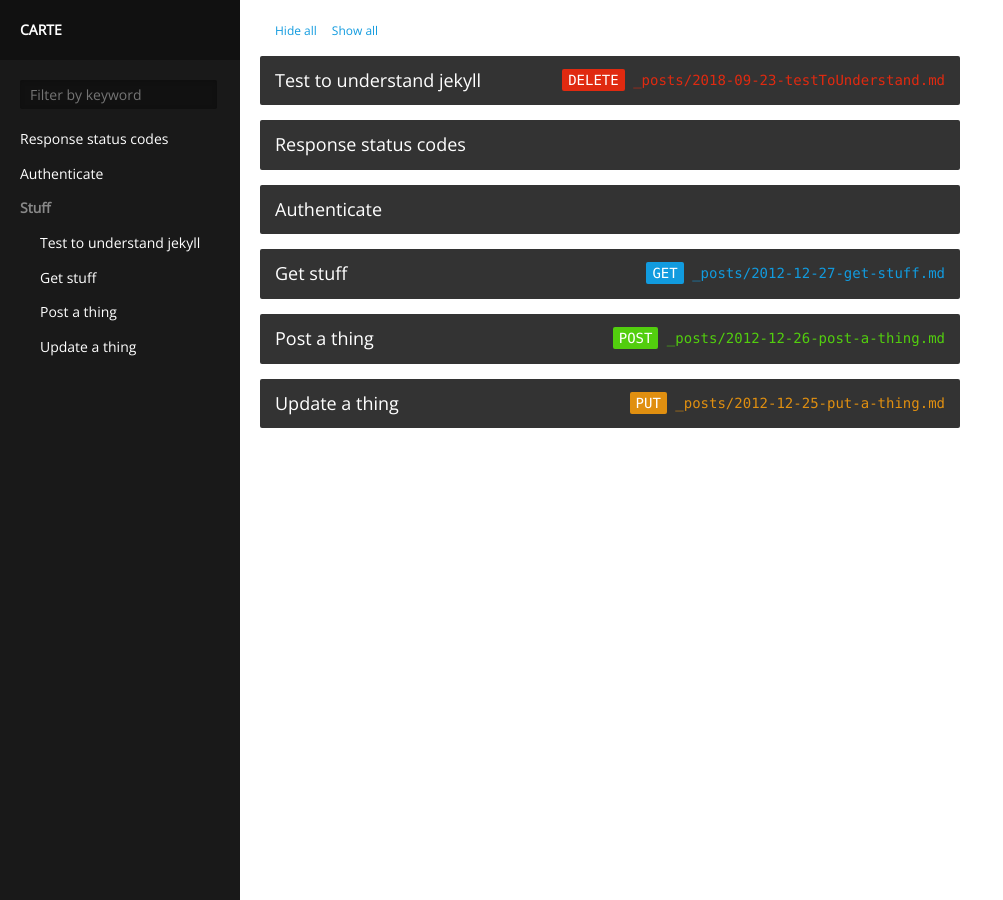
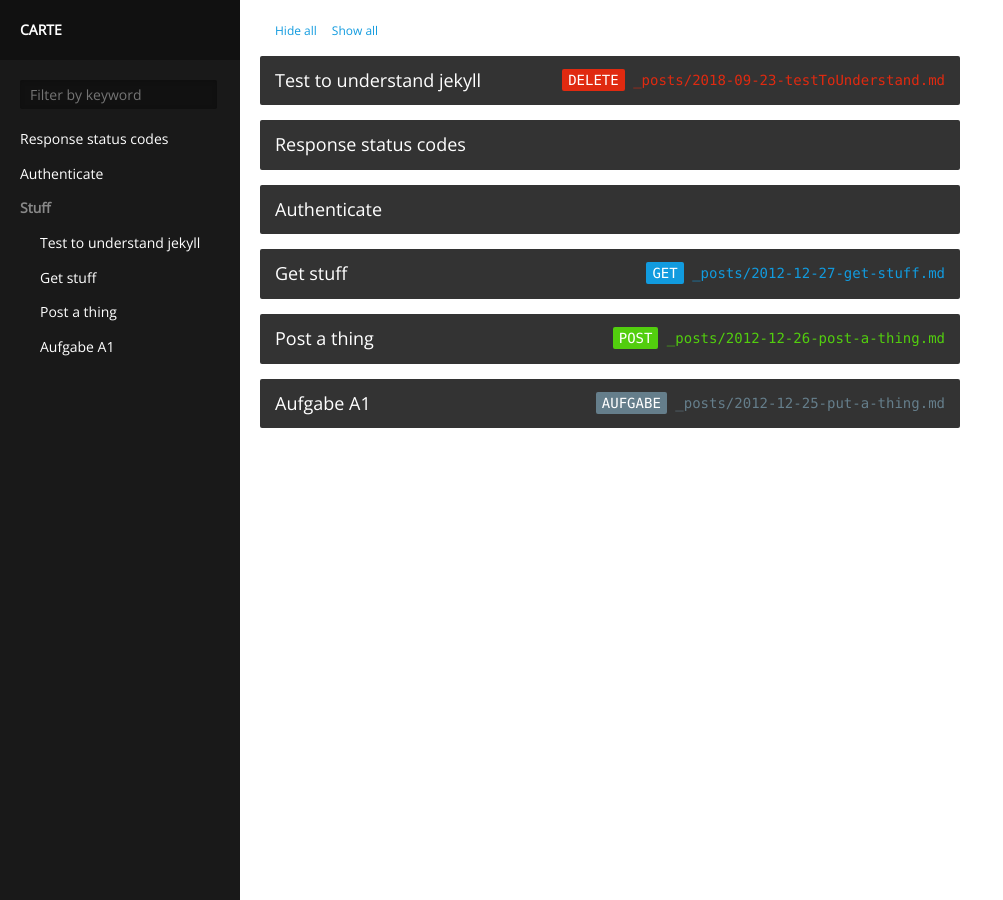
Before and after one commit to snowballbird/realschulmatheprue, a Jekyll site: the page built from index.html, in a window 1280 px wide. Shown: the whole page, without its empty margins (0-1003 px from the left). Built offline with Jekyll 4.4.1, drawn with Linux system fonts in a browser that asks for light colours; some of the changed lines change nothing that is shown.

Commit message:
Update 2012-12-25-put-a-thing.md

````diff
--- a/_posts/2012-12-25-put-a-thing.md
+++ b/_posts/2012-12-25-put-a-thing.md
@@ -1,39 +1,12 @@
 ---
 category: Stuff
 path: '/stuff/:id'
-title: 'Update a thing'
-type: 'PUT'
+title: 'Aufgabe A1'
+type: 'Aufgabe'
 
 layout: nil
 ---
 
-This method allows the user to retrieve his stuff.
+## Aufgabe 1
 
-### Request
-
-* **`:id`** is the id the thing to update.
-* The headers must include a **valid authentication token**.
-* **The body can't be empty** and must include at least the name attribute, a `string` that will be used as the name of the thing.
-
-```Authentication: bearer f862f658-ad89-4fcb-995b-7a4c50554ff6```
-```{
-    name: 'My new thing'
-}```
-
-### Response
-
-Sends back a collection of things.
-
-```Status: 200 OK```
-```{
-    {
-        id: thing_1,
-        name: 'My first thing'
-    },
-    {
-        id: thing_2,
-        name: 'My second thing'
-    }
-}```
-
-For errors responses, see the [response status codes documentation](#response-status-codes).
+<img src="../Aufgabenstellungen/2016_mi_ht/2016_mi_ht_a1_1.png">
````
